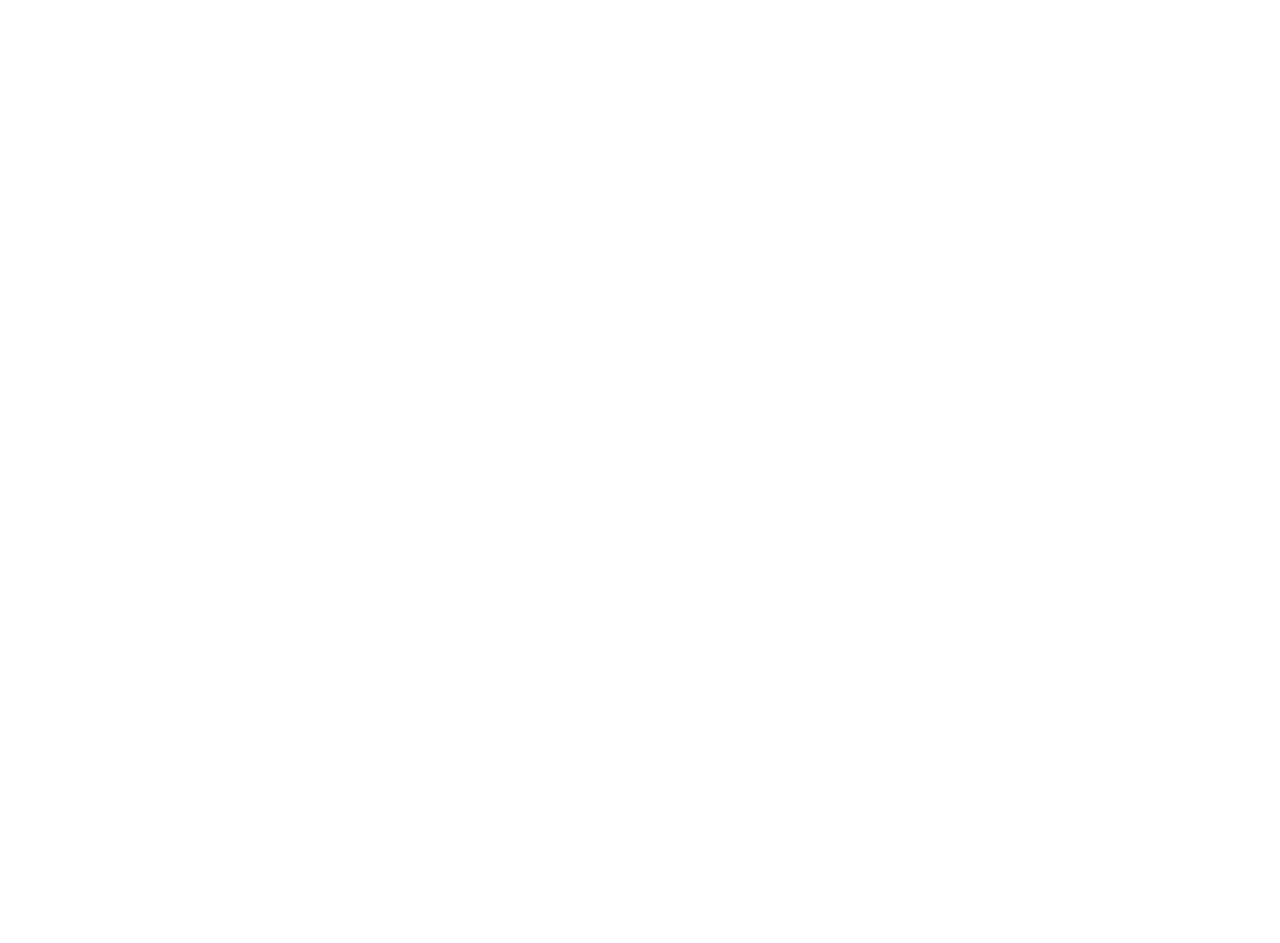
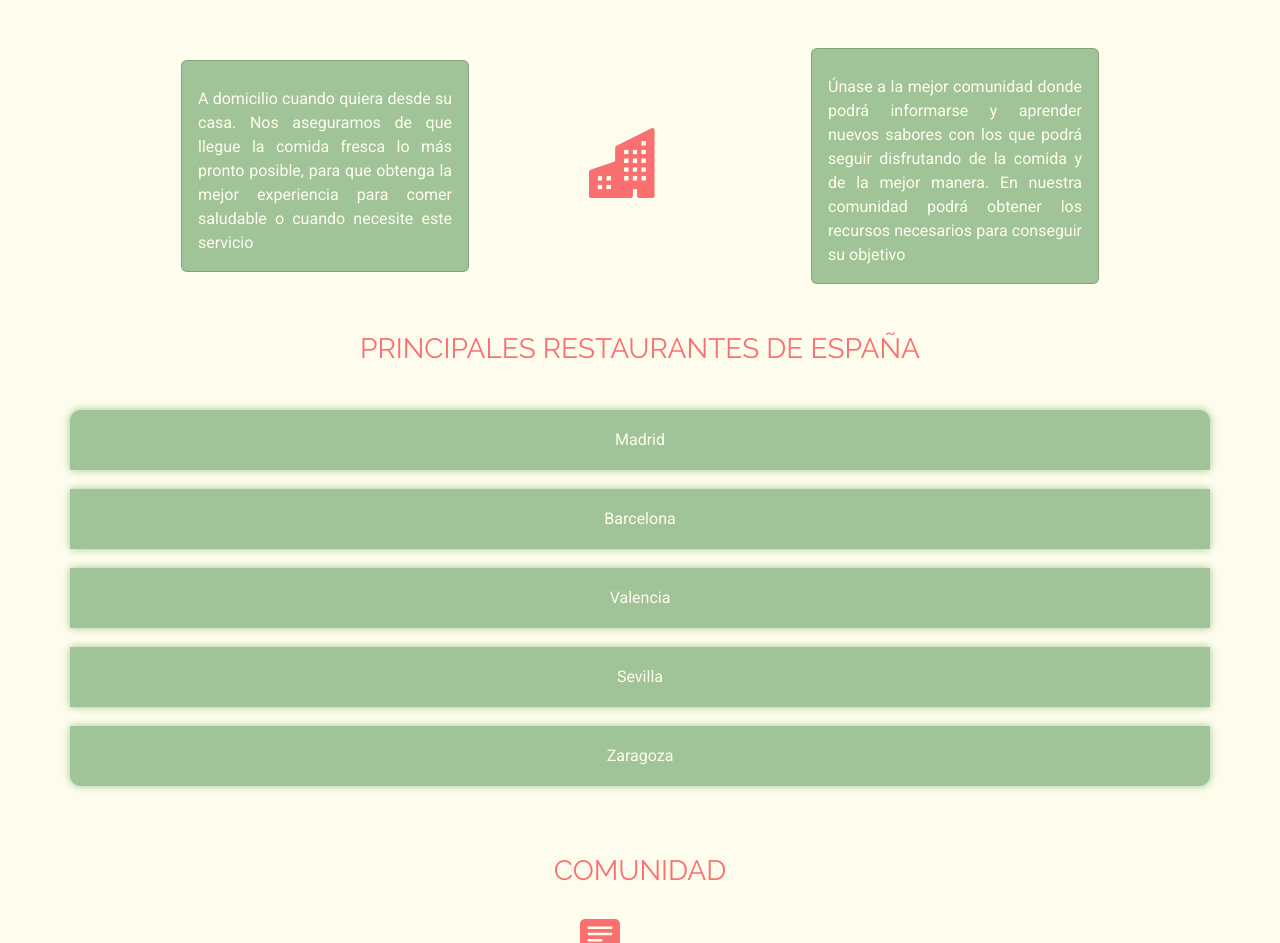
Before and after one commit to KevinB00/nutri-delivery, a React (Vite) app: page / in a window 1280 px wide. Shown: the part 200-1143 px from the top of the page. Before the commit the page ends 800 px from the top, so only its background shows below. Built offline with nearby package versions, Linux system fonts and the light colour scheme.

Commit message:
Falta repasar flex

```diff
--- a/index.html
+++ b/index.html
@@ -4,7 +4,6 @@
     <meta charset="UTF-8" />
     <link rel="icon" type="image/svg+xml" href="/src/assets/logo.png" />
     <meta name="viewport" content="width=device-width, initial-scale=1.0" />
-    <link rel="stylesheet" href="./src/sass/index.sass">
     <title>NutriDelivery</title>
   </head>
   <body>
--- a/src/App.jsx
+++ b/src/App.jsx
@@ -1,6 +1,7 @@
 import { BrowserRouter, Routes, Route } from 'react-router-dom';
-import HomePage from './pages/HomePage';
+import HomePage from './pages/HomePage/homePage';
 import CommunityPage from './pages/CommunityPage';
+import Login from './pages/Login/login';
 
 function App() {
   return (
@@ -10,6 +11,7 @@
           <Route path="*" element={<HomePage />} />
           <Route path="home" element={<HomePage />} />
           <Route path="community" element={<CommunityPage />} />
+          <Route path="login" element={<Login />}></Route>
         </Routes>
       </BrowserRouter>
   );
--- a/src/main.jsx
+++ b/src/main.jsx
@@ -1,7 +1,7 @@
 import React from 'react'
 import ReactDOM from 'react-dom/client'
 import App from './App.jsx'
-
+import './sass/index.sass'
 
 ReactDOM.createRoot(document.getElementById('root')).render(
   <React.StrictMode>
--- a/src/pages/HomePage.jsx
+++ /dev/null
@@ -1,10 +0,0 @@
-import HeaderComponent from "../components/Header/header";
-const  HomePage = () => {
-
-    return (
-            <HeaderComponent />
-
-    );
-}
-
-export default HomePage
--- /dev/null
+++ b/src/pages/HomePage/homePage.jsx
@@ -0,0 +1,134 @@
+import Container from "react-bootstrap/Container";
+import Row from "react-bootstrap/Row";
+import Col from "react-bootstrap/Col";
+import Card from "react-bootstrap/Card";
+import Button from "react-bootstrap/Button";
+import ButtonGroup from "react-bootstrap/ButtonGroup";
+import HeaderComponent from "../../components/Header/header";
+import FooterComponent from "../../components/Footer/footer";
+import "./homePage.sass";
+const HomePage = () => {
+  return (
+    <Container fluid className="homePage">
+      <Row>
+        <HeaderComponent />
+      </Row>
+      <Row className="text-center mt-5">
+        <Col className="main">
+          <h1 className="font-monospace titulos">
+            PIDE A DOMICILIO Y COME SALUDABLE
+          </h1>
+          <Container className="mt-5 mb-5 d-flex justify-content-center">
+            <Row className="d-flex align-items-center">
+              <Col>
+                <Card style={{ width: "18rem", marginRight: "6rem" }}>
+                  <Card.Body>
+                    <Card.Text className="card-text text">
+                      A domicilio cuando quiera desde su casa. Nos aseguramos de
+                      que llegue la comida fresca lo más pronto posible, para
+                      que obtenga la mejor experiencia para comer saludable o
+                      cuando necesite este servicio
+                    </Card.Text>
+                  </Card.Body>
+                </Card>
+              </Col>
+              <Col>
+                <i
+                  className="bi bi-buildings-fill"
+                  style={{
+                    fontSize: "70px",
+                    marginRight: "8rem",
+                    marginTop: "5rem",
+                  }}
+                ></i>
+              </Col>
+              <Col>
+                <Card className="custom-card" style={{ width: "18rem" }}>
+                  <Card.Body>
+                    <Card.Text className="card-text text">
+                      Únase a la mejor comunidad donde podrá informarse y
+                      aprender nuevos sabores con los que podrá seguir
+                      disfrutando de la comida y de la mejor manera. En nuestra
+                      comunidad podrá obtener los recursos necesarios para
+                      conseguir su objetivo
+                    </Card.Text>
+                  </Card.Body>
+                </Card>
+              </Col>
+            </Row>
+          </Container>
+          <h3 className="font-monospace titulos">
+            PRINCIPALES RESTAURANTES DE ESPAÑA
+          </h3>
+          <Row className="mt-3 mb-5 buttons">
+            <ButtonGroup
+              vertical
+              aria-label="City buttons"
+              className="d-flex align-items-center"
+            >
+              <Button variant="tertiary" href="#">
+                Madrid
+              </Button>
+              <Button variant="tertiary" href="#">
+                Barcelona
+              </Button>
+              <Button variant="tertiary" href="#">
+                Valencia
+              </Button>
+              <Button variant="tertiary" href="#">
+                Sevilla
+              </Button>
+              <Button variant="tertiary" href="#">
+                Zaragoza
+              </Button>
+            </ButtonGroup>
+          </Row>
+          <h3 className="font-monospace titulos">COMUNIDAD</h3>
+          <i
+            className="bi bi-chat-left-text-fill mt-3 chat"
+            style={{ fontSize: "40px" }}
+          ></i>
+          <Container className="d-flex justify-content-center align-items-center mb-5">
+            <Row>
+              <Col>
+                <Card className="custom-card" style={{ width: "18rem", marginRight: "80px" }}>
+                  <Card.Body>
+                    <Card.Text className="card-text text">
+                      Comparte tus comidas en nuestra comunidad, hazte con
+                      descuentos de los restaurantes aprende recetas y más.
+                    </Card.Text>
+                    <Button variant="primary" href="community">
+                      Únete
+                    </Button>
+                  </Card.Body>
+                </Card>
+              </Col>
+              <Col>
+                <Card className="custom-card" style={{ width: "18rem" }}>
+                  <Card.Body>
+                    <Card.Text className="card-text text">
+                      Únase a la mejor comunidad donde podrá informarse y
+                      aprender nuevos sabores con los que podrá seguir
+                      disfrutando de la comida y de la mejor manera. En nuestra
+                      comunidad podrá obtener los recursos necesarios para
+                      conseguir su objetivo
+                    </Card.Text>
+                    <i
+                      className="bi bi-heart-pulse-fill"
+                      style={{ fontSize: "30px" }}
+                    ></i>
+                  </Card.Body>
+                </Card>
+              </Col>
+            </Row>
+          </Container>
+        </Col>
+      </Row>
+      <Row>
+        <FooterComponent />
+      </Row>
+    </Container>
+  );
+};
+
+export default HomePage;
--- /dev/null
+++ b/src/pages/HomePage/homePage.sass
@@ -0,0 +1,55 @@
+@import '../../sass/custom.sass'
+@import url("https://cdn.jsdelivr.net/npm/bootstrap-icons@1.11.3/font/bootstrap-icons.min.css")
+
+.homePage
+    background-color: $secondary
+
+.main
+    display: flex
+    flex-direction: column
+    flex-wrap: wrap
+    justify-content: center
+    align-content: center
+
+.titulos
+    color: $primary
+
+.card
+    transition: all .5s
+    &:hover
+        box-shadow: 0 0 15px $tertiary
+        color: $secondary
+    .card-text
+        margin-top: 10px
+        text-align: justify
+    i
+        color: $primary
+    .btn-primary
+        color: $secondary
+        box-shadow: 0 0 8px $primary
+        transition: all .5s
+        &:hover
+            box-shadow: 0 0 8px $secondary
+            color: $secondary
+
+.container
+    i
+        color: $primary
+
+.buttons
+    .btn-tertiary
+        color: $secondary
+        box-sizing: border-box
+        border-radius: 10px
+        box-shadow: 0 0 8px $tertiary
+        transition: all .5s
+        padding: 17px
+        margin-block: 20px
+        width: 60%
+        &:hover
+            box-shadow: 0 0 8px $secondary
+            color: $secondary
+
+.chat
+    color: $primary
+    margin-right: 80px
--- a/src/sass/custom.sass
+++ b/src/sass/custom.sass
@@ -1,13 +1,22 @@
 @import url('https://fonts.googleapis.com/css2?family=Roboto&family=Raleway:wght@400;700&display=swap')
 
 $font-family-sans-serif: 'Roboto', sans-serif !default
-$font-family-secondary: 'Raleway', sans-serif !default
+$font-family-monospace: 'Raleway', sans-serif !default
 $primary: #FA7070
 $secondary: #FEFDED
 $tertiary: #A1C398
 $cuartet: #C6EBC5
 
-
+$theme-colors: ()
+// Agregar colores personalizados a Bootstrap
+$theme-colors: map-merge($theme-colors, ("primary": $primary, "secondary": $secondary, "tertiary": $tertiary, "cuartet": $cuartet))
 
 
 @import 'bootstrap/scss/bootstrap'
+
+
+.card
+  background-color: $tertiary
+  color: $secondary
+  .card-title, .card-text
+    color: $secondary
```
